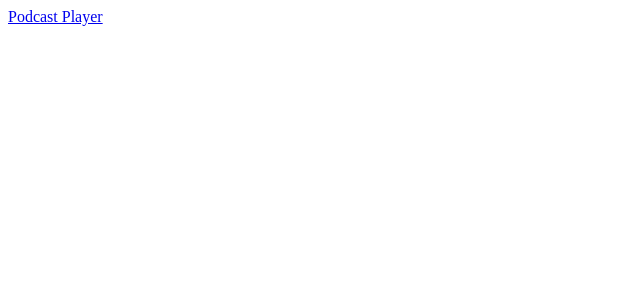
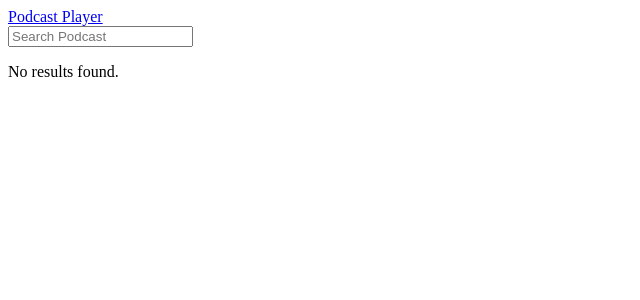
Before and after one commit to chil-t/podcast-player, a Next.js app in the folder app/: page / in a window 1280 px wide. Shown: the top 300 px of the page, without its empty margins (0-640 px from the left). Built offline with nearby package versions, Linux system fonts and the light colour scheme.

Commit message:
Implement a search feature. Search podcast by author name.

```diff
--- a/app/src/pages/episode.tsx
+++ b/app/src/pages/episode.tsx
@@ -3,6 +3,7 @@ import type { InferGetServerSidePropsType, GetServerSideProps } from 'next'
 import axios, { AxiosRequestConfig } from 'axios';
 import * as crypto from 'crypto';
 import Image from 'next/image';
+export { APIWrapper };
 
 type Episode = {
     episode: any;
@@ -93,7 +94,6 @@ class APIWrapper {
         const headers: ExtendedAxiosHeaders = this.makeAuthHeaders();
         const query = {
             q: searchText,
-            max: '1',
         };
 
         return this.get(`${URL}?${new URLSearchParams(query)}`, { headers });
--- a/app/src/pages/index.tsx
+++ b/app/src/pages/index.tsx
@@ -1,9 +1,58 @@
-import Link from 'next/link'
+import Link from 'next/link';
+import { useState } from 'react';
+import { APIWrapper } from './episode';
+
+interface SearchState {
+  searchTerm: string;
+}
 
 export default function Page() {
+
+type SearchResultsState = {
+  feeds: [
+    {
+      id: string;
+      author: string;
+    }
+  ]
+}
+  const [searchState, setSearchState] = useState<SearchState>({ searchTerm: "Search Term" });
+  const [results, setResults] = useState<SearchResultsState | null>(null);
+
   return(
     <>
       <Link href="/episode">Podcast Player</Link>
+      <br />
+      <input type="search"
+       id="search-podcast"
+       name="q"
+       placeholder="Search Podcast"
+       onChange={(event) => {
+         setSearchState({ searchTerm: event.target.value });
+       }}
+       onKeyDown={async (event) => {
+          if (event.key === 'Enter') {
+            const api = new APIWrapper('XRQBQ9FUEPQN2E7DQ6N5', 'qfYMb2hsc3e6ekrJe7UPbGJyWCpkyTwBJ$YDxTsV')
+            const searchResults = await api.searchPodcasts(searchState.searchTerm);
+            setResults(searchResults);
+          }
+       }}
+      />
+
+      {/* [ ] - Display a list of podcast channels
+              - author name
+       */}
+      {results && results.feeds && results.feeds.length > 0 ? (
+        <ul>
+          {results.feeds.map((feed) => (
+            <li key={feed.id}>
+              {feed.author}
+            </li>
+          ))}
+        </ul>
+      ) : (
+        <p>No results found.</p>
+      )}
     </>
   );
 }
```
Also changed, not shown: 1 other file (tests, documents, lock files or other folders).
